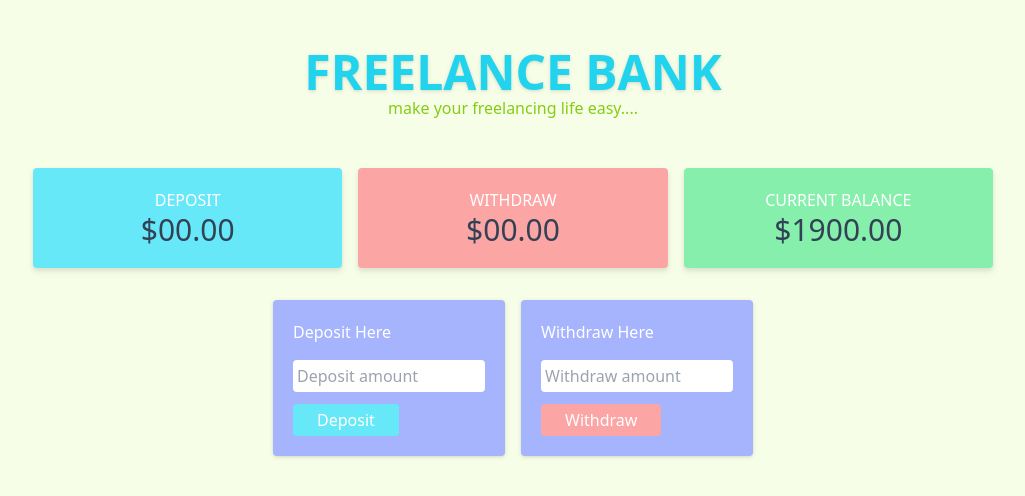
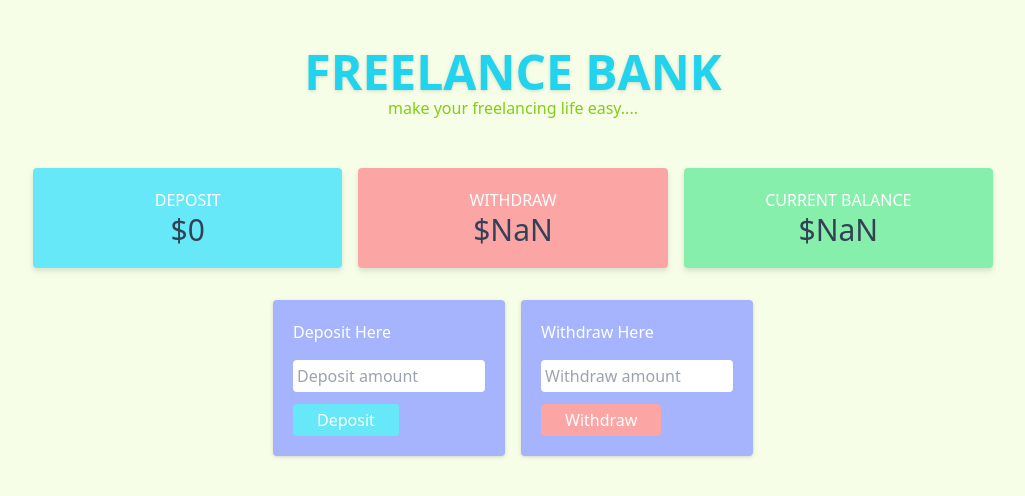
Before and after one commit to theophildio/freelance-bank, a plain HTML site: page bank.html in a window 1280 px wide. Both pictures are taken after a click on the button "Withdraw". Shown: the whole page, without its empty margins (127-1152 px from the left). Drawn offline with nearby package versions, Linux system fonts and the light colour scheme.

Commit message:
Withdraw calculation added

```diff
--- a/bank.html
+++ b/bank.html
@@ -18,15 +18,15 @@
     <section class="grid grid-cols-3 gap-4">
       <div class="bg-cyan-300 p-5 rounded text-center drop-shadow-md">
         <h4 class="uppercase text-white text-1xl">deposit</h4>
-        <h3 class="text-3xl text-slate-700">$<span id="deposit-total">00.00</span></h3>
+        <h3 class="text-3xl text-slate-700">$<span id="deposit-total">0</span></h3>
       </div>
       <div class="bg-red-300 p-5 rounded text-center drop-shadow-md">
         <h4 class="uppercase text-white text-1xl">withdraw</h4>
-        <h3 class="text-3xl text-slate-700">$<span id="withdraw-amount">00.00</span></h3>
+        <h3 class="text-3xl text-slate-700">$<span id="withdraw-amount">0</span></h3>
       </div>
       <div class="bg-green-300 p-5 rounded text-center drop-shadow-md">
         <h4 class="uppercase text-white text-1xl">current balance</h4>
-        <h3 class="text-3xl text-slate-700">$<span id="current-amount">1900.00</span></h3>
+        <h3 class="text-3xl text-slate-700">$<span id="current-amount">0</span></h3>
       </div>
     </section>
     <!-- Deposit and Withdraw Forms -->
--- a/js/banking.js
+++ b/js/banking.js
@@ -18,3 +18,18 @@ document.getElementById('deposit-button').addEventListener('click', function() {
 });
 
 // Withdraw calculation
+document.getElementById('withdraw-button').addEventListener('click', function() {
+  const withdrawInput = document.getElementById('withdraw-input');
+  const withdrawAmount = parseFloat(withdrawInput.value);
+  const currentWithdrawAmount = document.getElementById('withdraw-amount');
+  const updateWithdrawAmount = parseFloat(currentWithdrawAmount.innerText);
+  const withdrawAmountTotal = updateWithdrawAmount + withdrawAmount;
+  currentWithdrawAmount.innerText = withdrawAmountTotal;
+  // Clear withdraw field
+  withdrawInput.value = '';
+  // Update main balance after withdraw
+  const mainBalance = document.getElementById('current-amount');
+  const currentMainBalance = parseFloat(mainBalance.innerText);
+  const updateMainBalance = currentMainBalance - withdrawAmount;
+  mainBalance.innerText = updateMainBalance;
+});
```
